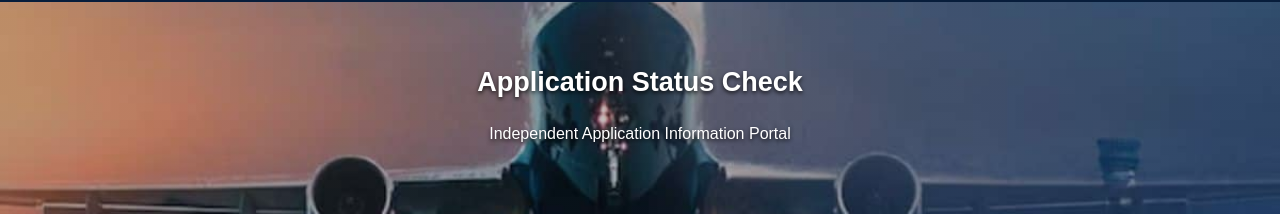
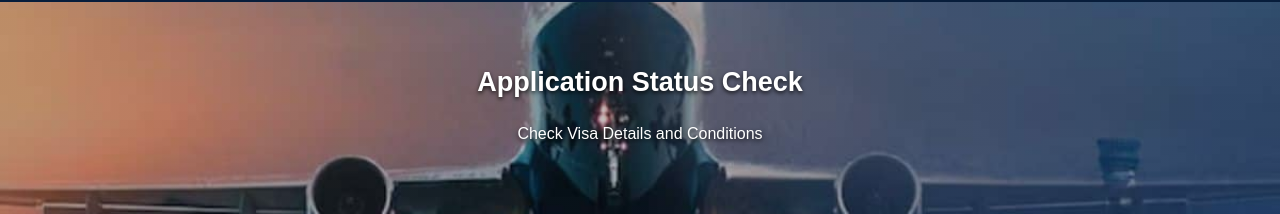
Before and after one commit to applicationonlineimmigovau-boop/australia-visa-status-portal, a plain HTML site: page index.html in a window 1280 px wide. Shown: the part 90-304 px from the top of the page. Drawn offline with nearby package versions, Linux system fonts and the light colour scheme.

Commit message:
Update index.html

```diff
--- a/index.html
+++ b/index.html
@@ -155,7 +155,7 @@ footer{
 <section id="homePage">
 <section class="hero">
 <h1>Application Status Check</h1>
-<p>Independent Application Information Portal</p>
+<p>Check Visa Details and Conditions</p>
 </section>
 
 <main>
```
